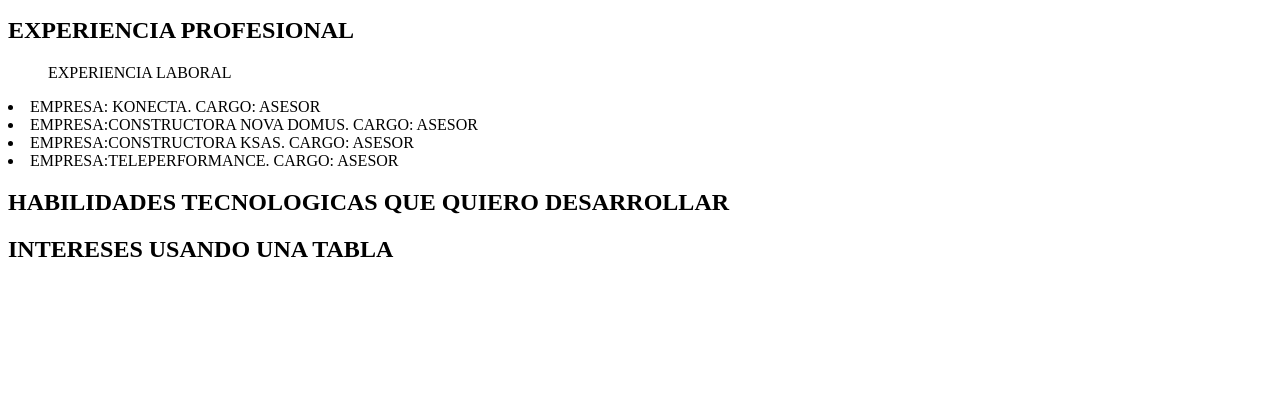
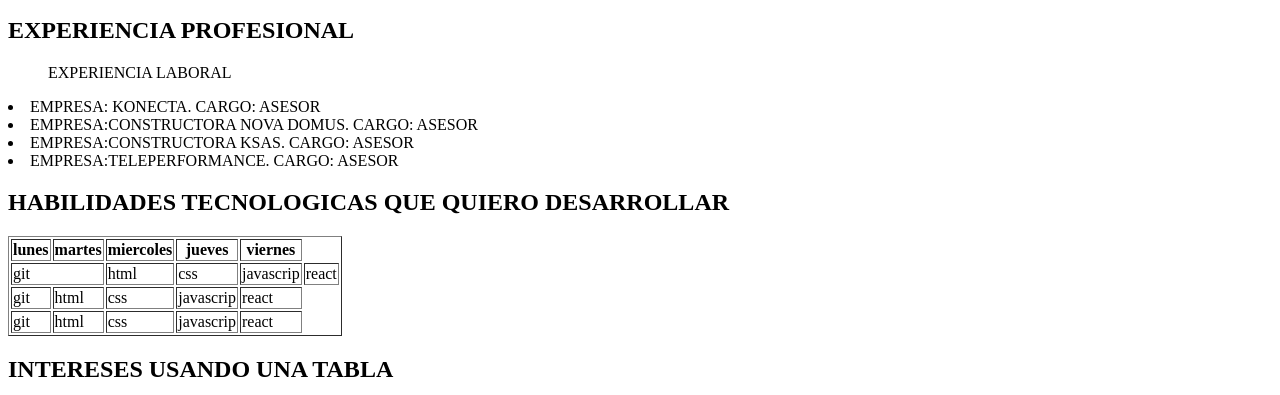
Before and after one commit to kmilo2811V/html-intro, a plain HTML site: page HOJA DE VIDA/index.html in a window 1280 px wide. Shown: the part 405-800 px from the top of the page. Drawn offline with Linux system fonts and the light colour scheme.

Commit message:
agrego listas y tablas

```diff
--- a/HOJA DE VIDA/index.html
+++ b/HOJA DE VIDA/index.html
@@ -29,9 +29,51 @@
     <li>EMPRESA:CONSTRUCTORA KSAS. CARGO: ASESOR</li>
     <li>EMPRESA:TELEPERFORMANCE. CARGO: ASESOR</li>
 
+    <h2>HABILIDADES TECNOLOGICAS QUE QUIERO DESARROLLAR</h2>
+    <table border="1px">
 
 
-    <h2>HABILIDADES TECNOLOGICAS QUE QUIERO DESARROLLAR</h2>
+            <tr>
+                <th>lunes</th>
+                <th>martes</th>
+                <th>miercoles</th>
+                <th>jueves</th>
+                <th>viernes</th>
+            </tr>
+            <tr>
+                <td colspan="2">git</td>
+                <td>html</td>
+                <td>css</td>
+                <td>javascrip</td>
+                <td>react</td>
+
+            </tr>
+<tr>
+    <td>git</td>
+    <td>html</td>
+    <td>css</td>
+    <td>javascrip</td>
+    <td>react</td>
+
+</tr>
+<tr>
+    <td>git</td>
+    <td>html</td>
+    <td>css</td>
+    <td>javascrip</td>
+    <td>react</td>
+
+</tr>
+
+    </table>
+
     <h2>INTERESES USANDO UNA TABLA</h2>
+
+    <input type="kmilo.28valencia@live.com">
+
+    <textarea name="textare" id="textarea" cols="30" rows="10">escribe aqui</textarea>
+    <button class="favorite styled" type="button">add to favorites</button>
+
+
 </body>
 </html>
```
